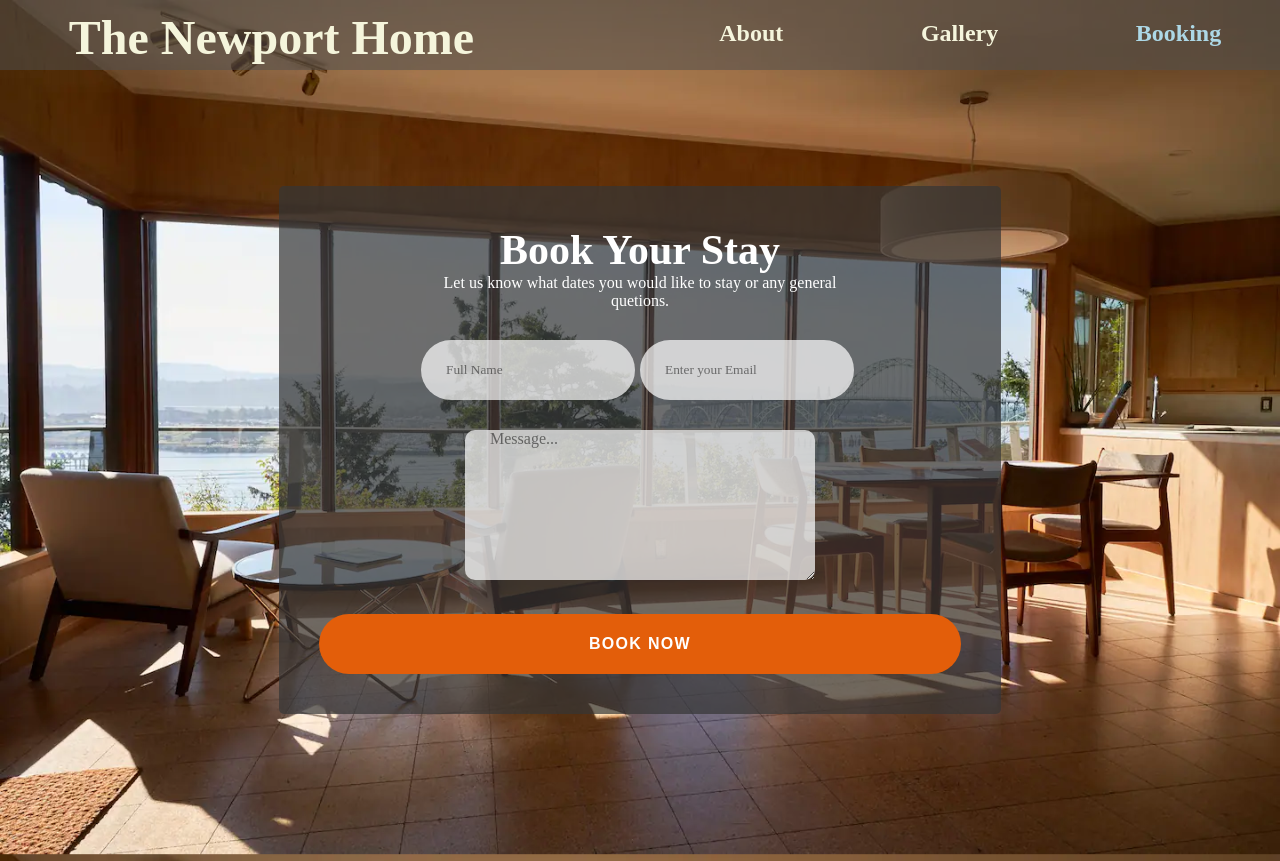
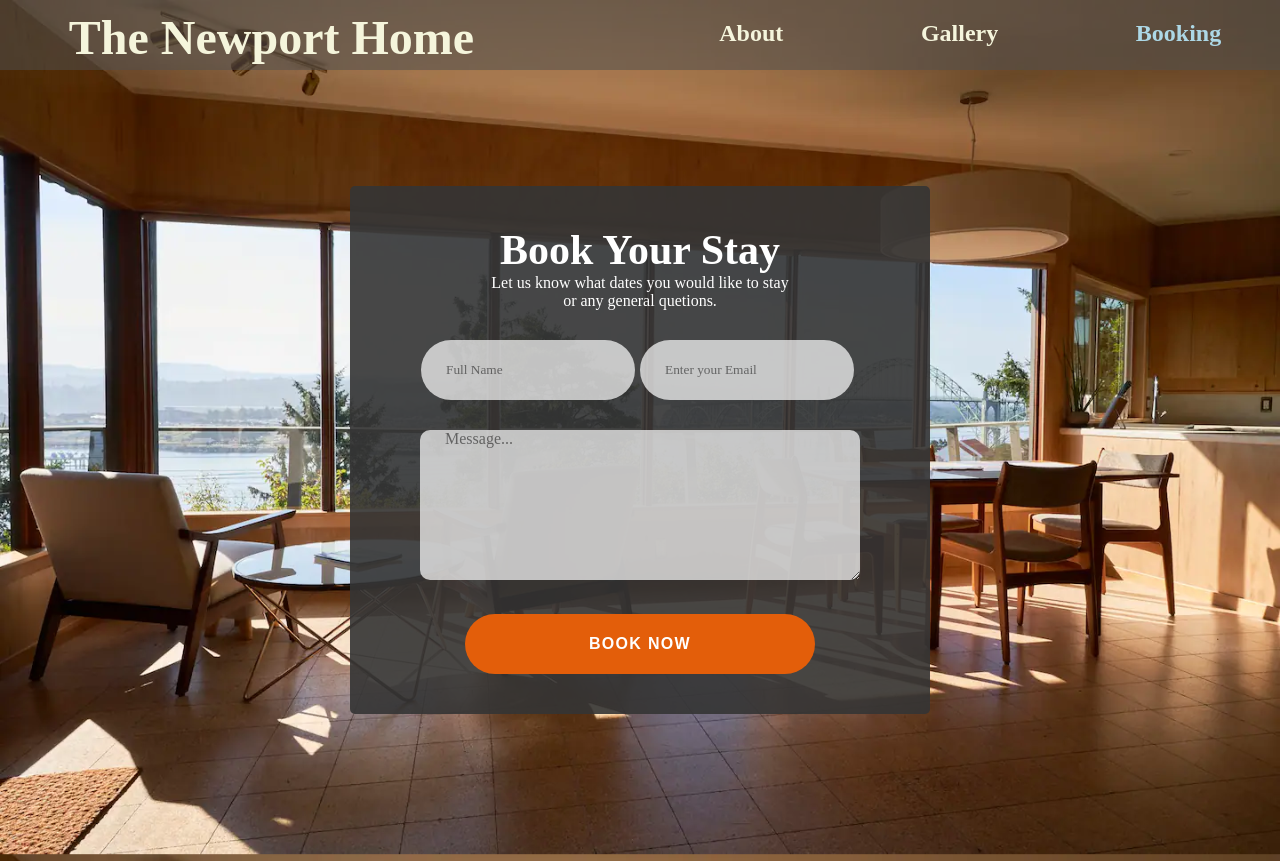
Before and after one commit to PeterwMcClelland/Beach-House, a React (Create React App) app: page /booking in a window 1280 px wide. Shown: the top 861 px of the page. Built offline with nearby package versions, Linux system fonts and the light colour scheme.

Commit message:
css update

```diff
--- a/src/App.css
+++ b/src/App.css
@@ -126,6 +126,7 @@ a {
 
   .container {
     text-align: inherit;
+    height: 100%;
 
   }
 
@@ -133,6 +134,7 @@ a {
     display: grid;
     /* grid-template-columns: 60% 40%;	 */
     justify-items: end;
+    height: 100%;
   }
 
 
@@ -144,10 +146,10 @@ a {
 
   .infotext {
     padding: 40px;
-    background-color: rgb(80 80 80 / 70%);
+    background-color: rgb(80 80 80 / 90%);
     width: 55%;
     color: white;
-    margin: 150px 70px 10px 70px;
+    margin: 0 auto;
     border-radius: 8px;
     align-self: center;
     font-family: 'Roboto Slab', serif;
@@ -227,7 +229,7 @@ a {
 
     .booking-form{
     position: relative;
-    max-width: 642px;
+    max-width: 500px;
     width: 100%;
     margin: auto;
     padding: 40px;
@@ -242,7 +244,7 @@ a {
       border-radius: 10px;
       font-family: 'Roboto Slab', serif;
       font-size: medium;
-      width: 300px;
+      width: 390px;
     }
 
     .booking-text {
@@ -255,8 +257,8 @@ a {
 
     .tableinputs {
       display: inline-flex;
-
-
+    width: 100%;
+    justify-content: center;
     }
 
     .booking-form::before{
@@ -267,7 +269,7 @@ a {
     bottom: 0;
     top: 0;
 
-    background: rgba(53, 53, 53, 0.7);
+    background: rgba(53, 53, 53, 0.9);
     z-index: -1
     }
 
@@ -412,7 +414,7 @@ a {
         font-weight: 700;
         height: 60px;
         padding: 10px 30px;
-        width: 100%;
+        width: 70%;
         border-radius: 40px;
         border: none;
         text-transform: uppercase;
--- a/src/components/Booking.js
+++ b/src/components/Booking.js
@@ -48,6 +48,7 @@ function Booking() {
                         name="from_name"
                         value={name}
                         onChange={(e) => setName(e.target.value)}
+                        required
                       />
                       <span className="form-label"></span>
                     </div>
@@ -64,6 +65,7 @@ function Booking() {
                         placeholder="Enter your Email"
                         value={email}
                         onChange={(e) => setEmail(e.target.value)}
+                        required
                       />
 
                       <span className="form-label">Email</span>
@@ -83,6 +85,7 @@ function Booking() {
                         name="message"
                         value={message}
                         onChange={(e) => setMessage(e.target.value)}
+                        required
                       />
                       <span className="form-label"></span>
                     </div>
```
Also changed, not shown: 1 other file (tests, documents, lock files or other folders).
